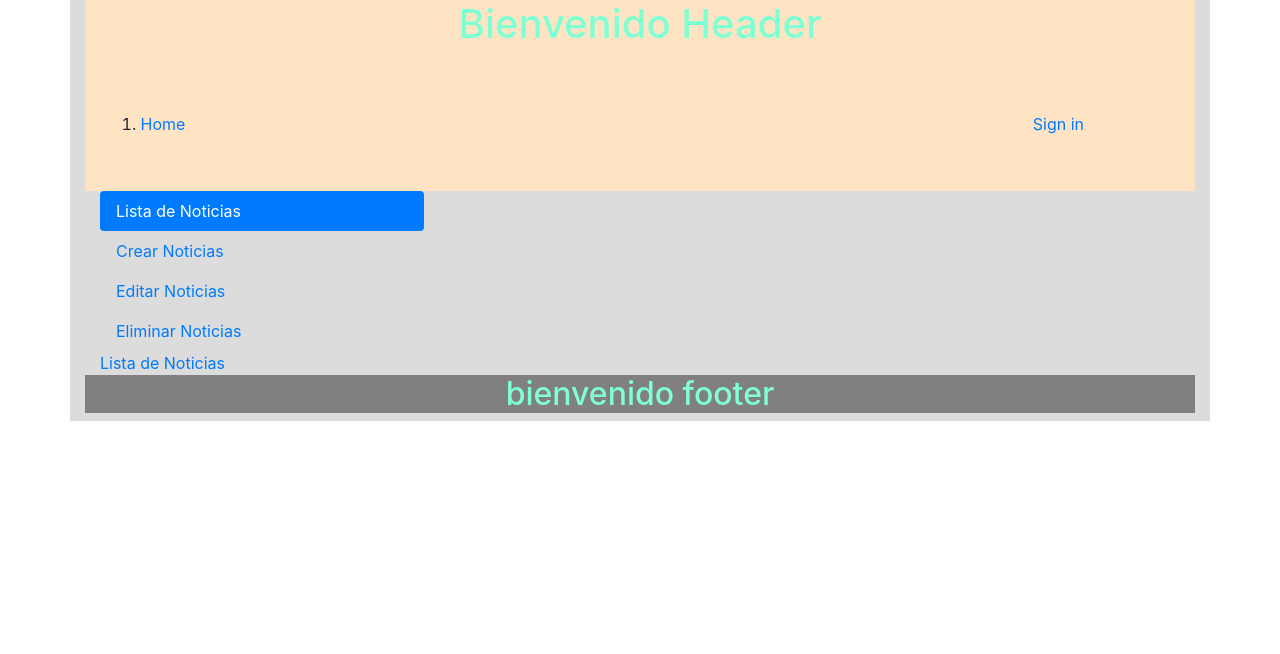
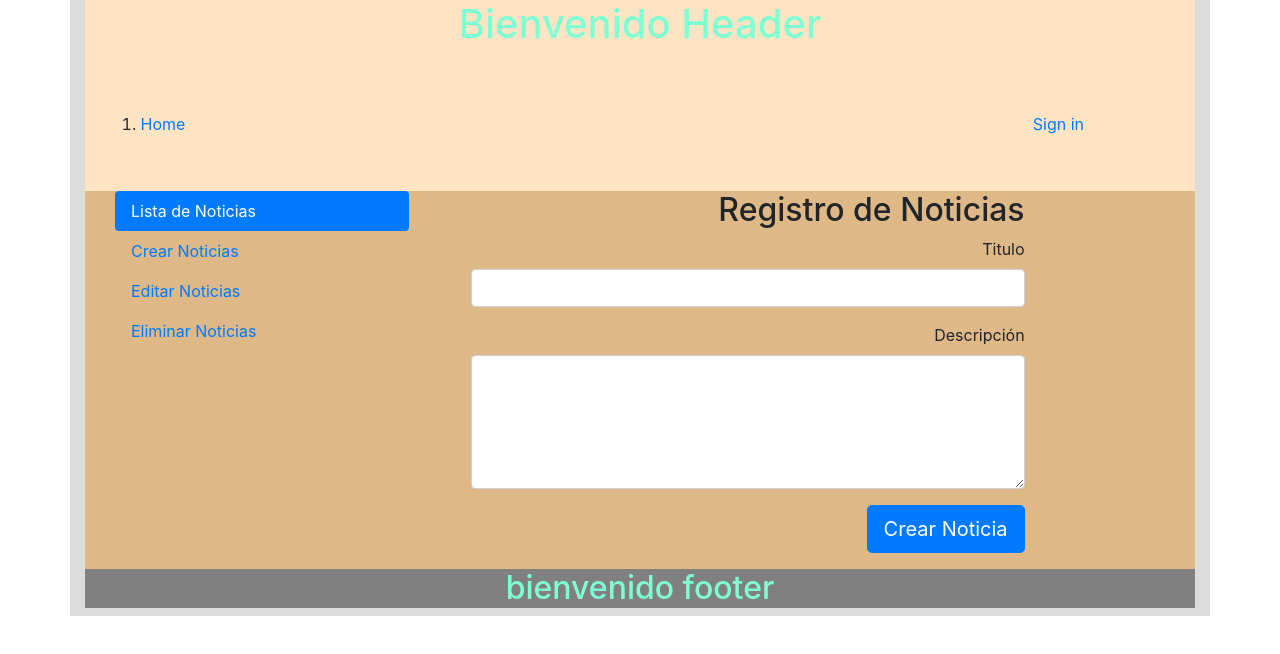
Before and after one commit to kafok/MicroBlog, an Angular app in the folder front-end/: page /vista-perfil/registrar in a window 1280 px wide. Shown: the top 654 px of the page. Built offline with nearby package versions, Linux system fonts and the light colour scheme.

Commit message:
actualizado menu perfil

```diff
--- a/front-end/src/app/app.module.ts
+++ b/front-end/src/app/app.module.ts
@@ -25,7 +25,6 @@ import { FondoPerfilComponent } from './components/perfil/fondo-perfil/fondo-per
   ],
   imports: [
     BrowserModule,
-
     routing
   ],
   providers: [],
--- a/front-end/src/app/components/perfil/fondo-perfil/fondo-perfil.component.html
+++ b/front-end/src/app/components/perfil/fondo-perfil/fondo-perfil.component.html
@@ -1,2 +1,10 @@
-<vista-perfil>
-</vista-perfil>
+<div class="container">
+
+    <div id="vista">
+        <vista-perfil>
+        </vista-perfil>
+    </div>
+    <div id="vista-hija">
+        <router-outlet></router-outlet>
+    </div>
+</div>
--- a/front-end/src/app/components/perfil/fondo-perfil/fondo-perfil.component.scss
+++ b/front-end/src/app/components/perfil/fondo-perfil/fondo-perfil.component.scss
@@ -0,0 +1,22 @@
+
+.container {
+    width:100%;
+    background: burlywood;
+}
+
+    #vista{
+
+        width:30%;
+        display: inline-block;
+        vertical-align: top;
+
+    }
+
+#vista-hija{
+
+    width:60%;
+    text-align: right;
+    display: inline-block;
+    vertical-align: top;
+
+}
--- a/front-end/src/app/components/perfil/registernews/registernews.component.html
+++ b/front-end/src/app/components/perfil/registernews/registernews.component.html
@@ -1,13 +1,12 @@
-
-
+<div class="container">
   <h2> Registro de Noticias</h2>
-<form >
+  <form>
     <div class="form-group">
       <label for="input1">Titulo</label>
       <input type="titulo" class="form-control" id="input1">
     </div>
     <div class="form-group">
-    <label for="textarea1">Example textarea</label>
+      <label for="textarea1">Descripción</label>
       <textarea class="form-control" id="textarea1" rows="5" maxlength="500"></textarea>
     </div>
 
@@ -15,3 +14,4 @@
       <button type="submit" class="btn btn-lg btn-primary">Crear Noticia</button>
     </div>
   </form>
+</div>
--- a/front-end/src/app/components/perfil/registernews/registernews.component.scss
+++ b/front-end/src/app/components/perfil/registernews/registernews.component.scss
@@ -0,0 +1,6 @@
+
+.container{
+
+width: 90%;
+
+}
--- a/front-end/src/app/components/perfil/vista-perfil/vista-perfil.component.html
+++ b/front-end/src/app/components/perfil/vista-perfil/vista-perfil.component.html
@@ -1,12 +1,12 @@
 <div class="container">
   <div class="nav flex-column nav-pills" id="v-pills-tab" role="tablist" aria-orientation="vertical">
-    <a class="nav-link active" id="v-pills-home-tab" data-toggle="pill" [routerLink]="['/registernews']" role="tab" aria-controls="v-pills-home"
+    <a class="nav-link active" id="v-pills-home-tab" data-toggle="pill" [routerLink]="['/']" role="tab" aria-controls="v-pills-home"
       aria-selected="true">Lista de Noticias</a>
-    <a class="nav-link" id="crear" data-toggle="pill" [routerLink]="['/registernews']" role="tab" aria-controls="v-pills-profile"
+    <a class="nav-link" id="crear" data-toggle="pill" [routerLink]="['/vista-perfil/registrar']" role="tab" aria-controls="v-pills-profile"
       aria-selected="false">Crear Noticias</a>
     <a class="nav-link" id="editar" data-toggle="pill" href="#v-pills-editar" role="tab" aria-controls="v-pills-messages" aria-selected="false">Editar Noticias</a>
     <a class="nav-link" id="eliminar" data-toggle="pill" href="#v-pills-eliminar" role="tab" aria-controls="v-pills-settings"
       aria-selected="false">Eliminar Noticias</a>
-    <a  [routerLink]="['/registernews']">Lista de Noticias</a>
+
   </div>
   </div>
--- a/front-end/src/app/components/perfil/vista-perfil/vista-perfil.component.scss
+++ b/front-end/src/app/components/perfil/vista-perfil/vista-perfil.component.scss
@@ -1,18 +1,6 @@
 
 .container{
 
-    width: 100%;
-
-    #v-pills-tab{
-
-width: 30%;
-}
-
-#contexto{
-
-    width: 70%;
-
-
-    }
+width: 100%;
 
 }
```
Also changed, not shown: front-end/src/app/app-routing.module.ts (line endings or trailing spaces). Lines whose indentation alone changed are shown as unchanged.
